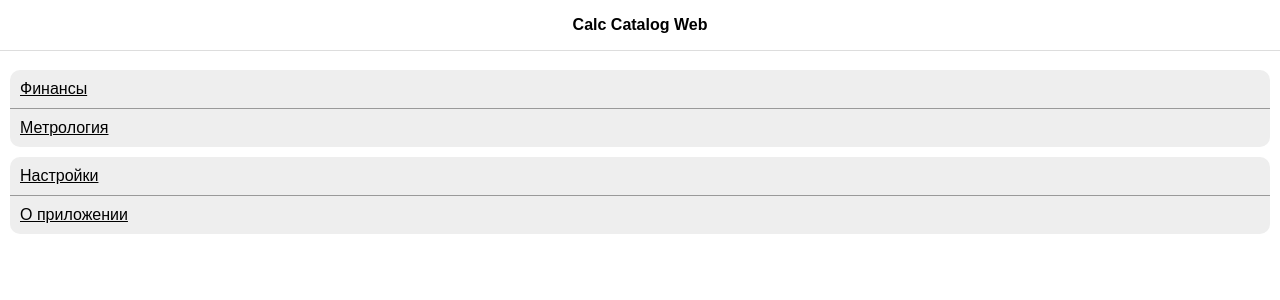
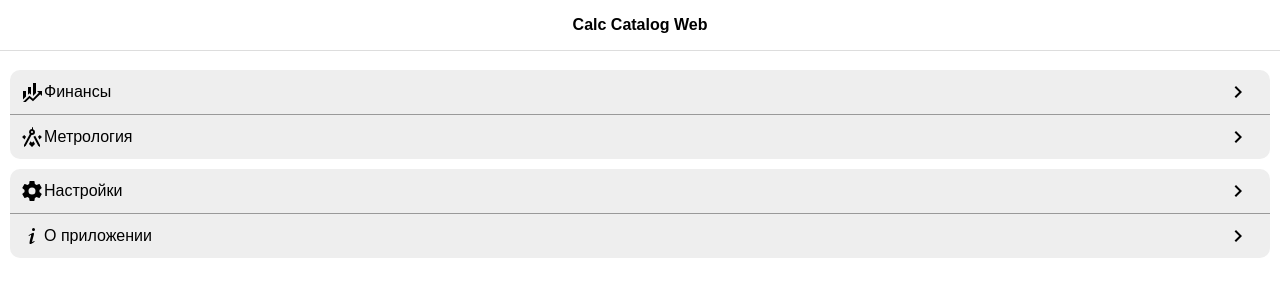
Before and after one commit to ivansey/calc-catalog-web, a React app: page / in a window 1280 px wide. Shown: the top 300 px of the page. Built offline with nearby package versions, Linux system fonts and the light colour scheme.

Commit message:
Restyle components

```diff
--- a/package.json
+++ b/package.json
@@ -33,6 +33,9 @@
     "webpack-dev-server": "^4.11.1"
   },
   "dependencies": {
+    "@mdi/font": "^7.1.96",
+    "@mdi/js": "^7.1.96",
+    "@mdi/react": "^1.6.1",
     "@reduxjs/toolkit": "^1.9.1",
     "axios": "^1.2.2",
     "dotenv": "^16.0.3",
@@ -44,6 +47,7 @@
     "react-redux": "^8.0.5",
     "react-router-dom": "^6.6.1",
     "redux": "^4.2.0",
-    "roboto-fontface": "^0.10.0"
+    "roboto-fontface": "^0.10.0",
+    "spinners-react": "^1.0.7"
   }
 }
--- a/src/components/Input.jsx
+++ b/src/components/Input.jsx
@@ -18,13 +18,18 @@ If not, see <https://www.gnu.org/licenses/>.
 
 import React from "react";
 import Card from "./Card.jsx";
-import Text from "./Text.jsx";
 
-const Input = ({title = "", id = "", placeholder = "", defaultValue = "", onChange = () => {}, type = "text", value = "", inputmode = ""}) => {
-	return <Card>
-		<Text noBorderChild><label htmlFor={id}>{title}</label></Text>
-		<input className="card-item input" id={id} type={type} placeholder={placeholder} defaultValue={defaultValue} onChange={onChange} inputmode={inputmode}/>
-	</Card>
+const Input = ({
+                   title = "", id = "", placeholder = "", defaultValue = "", onChange = () => {
+    }, type = "text", inputmode = ""
+               }) => {
+    return <div className="input">
+        <label htmlFor={id}>{title}:</label>
+        <Card>
+            <input className="card-item input" id={id} type={type} placeholder={placeholder} defaultValue={defaultValue}
+                   onChange={onChange} inputMode={inputmode}/>
+        </Card>
+    </div>
 };
 
 export default Input;
--- a/src/components/Link.jsx
+++ b/src/components/Link.jsx
@@ -17,9 +17,31 @@ If not, see <https://www.gnu.org/licenses/>.
 */
 
 import React from "react";
+import Icon from "@mdi/react";
+import {mdiChevronRight} from "@mdi/js";
+import {SpinnerCircularFixed} from "spinners-react";
 
-const Link = ({children, onClick = () => {}, noBorderChild = false}) => {
-	return <button className={`card-item button ${noBorderChild ? "no-border-child" : null}`} onClick={onClick}>{children}</button>
+const Link = ({children, onClick = () => {}, noBorderChild = false, icon = null, next, loading}) => {
+    return <button className={`card-item button ${noBorderChild ? "no-border-child" : null}`} onClick={onClick}>
+        <div className="left">
+			{
+			    icon && !loading
+                    ? <Icon path={icon} size={1}/>
+                    : null
+            }
+            {
+                loading
+                    ? <span className="loading"><SpinnerCircularFixed color="#000" size={20}/></span>
+                    : null
+            }
+            {children}
+        </div>
+		{
+			next
+				? <Icon path={mdiChevronRight} size={1}/>
+				: null
+		}
+    </button>
 };
 
 export default Link;
--- /dev/null
+++ b/src/components/page/Buttons.jsx
@@ -0,0 +1,18 @@
+import React from "react";
+import {useNavigate} from "react-router-dom";
+import {useTranslation} from "react-i18next";
+import {Card, Link} from "../Index.jsx";
+import {mdiSigma} from "@mdi/js";
+
+const InformationModuleButton = ({MODULE_INFO}) => {
+    const navigate = useNavigate();
+    const {t} = useTranslation();
+
+    return <Card>
+        <Link onClick={() => navigate("/about/module", {state: MODULE_INFO})} icon={mdiSigma} next>{t("aboutModule")}</Link>
+    </Card>
+};
+
+export {
+    InformationModuleButton,
+};
--- a/src/pages/Calc/Finance/Index.jsx
+++ b/src/pages/Calc/Finance/Index.jsx
@@ -17,22 +17,21 @@ If not, see <https://www.gnu.org/licenses/>.
 */
 
 import React from "react";
-import { useNavigate } from "react-router-dom";
-import { useChangeTitle } from "../../../hooks/userSetting.js";
-import { useTranslation } from "react-i18next";
-import { Card, Link } from "../../../components/Index.jsx";
+import {useNavigate} from "react-router-dom";
+import {useChangeTitle} from "../../../hooks/userSetting.js";
+import {useTranslation} from "react-i18next";
+import {Card, Link} from "../../../components/Index.jsx";
+import {mdiPercent} from "@mdi/js";
 
 const CalcFinancePage = () => {
-	const { t } = useTranslation();
+    const {t} = useTranslation();
     const navigate = useNavigate();
     useChangeTitle(t("finance"));
 
     return <div className="page">
         <div className="content">
             <Card>
-				<Link onClick={() => navigate("/calc/finance/creditMorgage")}>{t("calculationCredits")}</Link>
-				<Link>{t("calculationProfitbility")}</Link>
-				<Link>{t("calculationInflation")}</Link>
+                <Link icon={mdiPercent} next onClick={() => navigate("/calc/finance/creditMorgage")}>{t("calculationCredits")}</Link>
             </Card>
         </div>
     </div>
--- a/src/pages/Calc/Metrology/Index.jsx
+++ b/src/pages/Calc/Metrology/Index.jsx
@@ -17,20 +17,23 @@ If not, see <https://www.gnu.org/licenses/>.
 */
 
 import React from "react";
-import { useNavigate } from "react-router-dom";
-import { useTranslation } from "react-i18next";
-import { useChangeTitle } from "../../../hooks/userSetting.js";
-import { Card, Link } from "../../../components/Index.jsx";
+import {useNavigate} from "react-router-dom";
+import {useTranslation} from "react-i18next";
+import {useChangeTitle} from "../../../hooks/userSetting.js";
+import {Card, Link} from "../../../components/Index.jsx";
+import {mdiTrainCar} from "@mdi/js";
 
 const MetrologyPage = () => {
-	const { t } = useTranslation();
+    const {t} = useTranslation();
     const navigate = useNavigate();
     useChangeTitle(t("metrology"));
 
     return <div className="page">
         <div className="content">
             <Card>
-				<Link onClick={() => navigate("/calc/metrology/transport")}>{t("transport")}</Link>
+                <Link icon={mdiTrainCar} next onClick={() => navigate("/calc/metrology/transport")}>
+					{t("transport")}
+                </Link>
             </Card>
         </div>
     </div>
--- a/src/pages/Calc/Metrology/Transport/CalculationFuelSpending/Index.jsx
+++ b/src/pages/Calc/Metrology/Transport/CalculationFuelSpending/Index.jsx
@@ -18,12 +18,13 @@ If not, see <https://www.gnu.org/licenses/>.
 */
 
 import React, {useState} from "react";
-import {useNavigate} from "react-router-dom";
 import {useSelector} from "react-redux";
 import {useTranslation} from "react-i18next";
 import {useChangeTitle, useCurrency} from "../../../../../hooks/userSetting.js";
 import axios from "axios";
 import {Card, Link, Value, Input, Text} from "../../../../../components/Index.jsx";
+import {mdiSigma} from "@mdi/js";
+import {InformationModuleButton} from "../../../../../components/page/Buttons.jsx";
 
 const MODULE_INFO = {
     name: "calculationFuelSpending",
@@ -36,7 +37,6 @@ const MODULE_INFO = {
 
 const CalculationFuelSpending = () => {
     const {t} = useTranslation();
-    const navigate = useNavigate();
     useChangeTitle(t(MODULE_INFO.name));
     const {lang} = useSelector(state => state.userSetting);
     const currencyFormat = useCurrency();
@@ -91,8 +91,8 @@ const CalculationFuelSpending = () => {
             <Card>
                 {
                     response === "loading"
-                        ? <Link>{t("loading...")}</Link>
-                        : <Link onClick={calculate}>{t("calculate")}</Link>
+                        ? <Link loading>{t("loading...")}</Link>
+                        : <Link onClick={calculate} icon={mdiSigma}>{t("calculate")}</Link>
                 }
             </Card>
             {
@@ -116,9 +116,7 @@ const CalculationFuelSpending = () => {
                     </div>
                     : null
             }
-            <Card>
-                <Link onClick={() => navigate("/about/module", {state: MODULE_INFO})}>{t("aboutModule")}</Link>
-            </Card>
+            <InformationModuleButton MODULE_INFO={MODULE_INFO}/>
         </div>
     </div>
 };
--- a/src/pages/Calc/Metrology/Transport/Index.jsx
+++ b/src/pages/Calc/Metrology/Transport/Index.jsx
@@ -17,20 +17,23 @@ If not, see <https://www.gnu.org/licenses/>.
 */
 
 import React from "react";
-import { useNavigate } from "react-router-dom";
-import { useTranslation } from "react-i18next";
-import { useChangeTitle } from "../../../../hooks/userSetting.js";
-import { Card, Link } from "../../../../components/Index.jsx";
+import {useNavigate} from "react-router-dom";
+import {useTranslation} from "react-i18next";
+import {useChangeTitle} from "../../../../hooks/userSetting.js";
+import {Card, Link} from "../../../../components/Index.jsx";
+import {mdiGasStation} from "@mdi/js";
 
 const MetrologyTransportPage = () => {
-	const { t } = useTranslation();
+    const {t} = useTranslation();
     const navigate = useNavigate();
     useChangeTitle(t("transport"));
 
     return <div className="page">
         <div className="content">
             <Card>
-				<Link onClick={() => navigate("/calc/metrology/transport/calculationFuelSpending")}>{t("calculationFuelSpending")}</Link>
+                <Link icon={mdiGasStation} next onClick={() => navigate("/calc/metrology/transport/calculationFuelSpending")}>
+					{t("calculationFuelSpending")}
+                </Link>
             </Card>
         </div>
     </div>
--- a/src/pages/Index.jsx
+++ b/src/pages/Index.jsx
@@ -21,6 +21,7 @@ import {useNavigate} from "react-router-dom";
 import {useChangeTitle} from "../hooks/userSetting.js";
 import {Card, Link} from "../components/Index.jsx";
 import {useTranslation} from "react-i18next";
+import {mdiFinance, mdiRulerSquareCompass, mdiCog, mdiInformationVariant} from "@mdi/js";
 
 const IndexPage = () => {
     const navigate = useNavigate();
@@ -30,12 +31,12 @@ const IndexPage = () => {
     return <div className="page">
         <div className="content">
             <Card>
-                <Link onClick={() => navigate("/calc/finance")}>{t("finance")}</Link>
-                <Link onClick={() => navigate("/calc/metrology")}>{t("metrology")}</Link>
+                <Link icon={mdiFinance} next onClick={() => navigate("/calc/finance")}>{t("finance")}</Link>
+                <Link icon={mdiRulerSquareCompass} next onClick={() => navigate("/calc/metrology")}>{t("metrology")}</Link>
             </Card>
             <Card>
-                <Link onClick={() => navigate("/setting")}>{t("setting")}</Link>
-                <Link onClick={() => navigate("/about")}>{t("aboutApp")}</Link>
+                <Link icon={mdiCog} next onClick={() => navigate("/setting")}>{t("setting")}</Link>
+                <Link icon={mdiInformationVariant} next onClick={() => navigate("/about")}>{t("aboutApp")}</Link>
             </Card>
         </div>
     </div>
--- a/src/styles/components/Button.scss
+++ b/src/styles/components/Button.scss
@@ -36,7 +36,18 @@ If not, see <https://www.gnu.org/licenses/>.
 .card-item.button {
 	text-align: left;
 	font-size: 1em;
-	text-decoration: underline;
 	width: 100%;
 	padding-right: 20px;
+	display: flex;
+	align-items: center;
+	justify-content: space-between;
+
+	& .left {
+		display: flex;
+		align-items: center;
+
+		& .loading {
+			margin: 2px 2px 2px 5px;
+		}
+	}
 }
--- a/src/styles/components/Input.scss
+++ b/src/styles/components/Input.scss
@@ -16,6 +16,15 @@ You should have received a copy of the GNU General Public License with this prog
 If not, see <https://www.gnu.org/licenses/>.
 */
 
+.input {
+	& label {
+		font-size: 0.9em;
+		padding-bottom: 2px;
+		display: block;
+		width: 100%;
+	}
+}
+
 .card-item.input {
 	width: 100%;
 	padding-right: 20px;
```
Also changed, not shown: src/pages/Calc/Finance/CreditMortgage/CreditMortgage.jsx (+8 -6 lines), 1 other file (tests, documents, lock files or other folders). Lines whose indentation alone changed are shown as unchanged.
